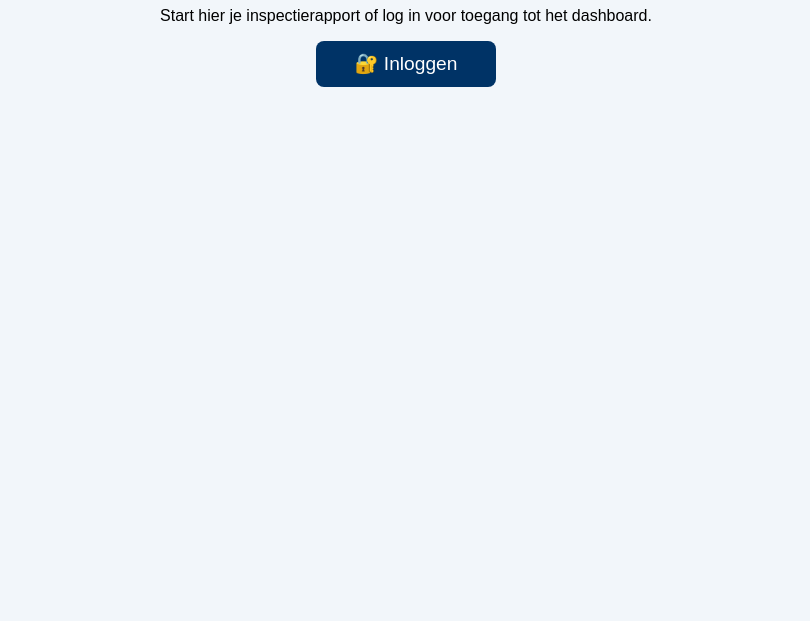
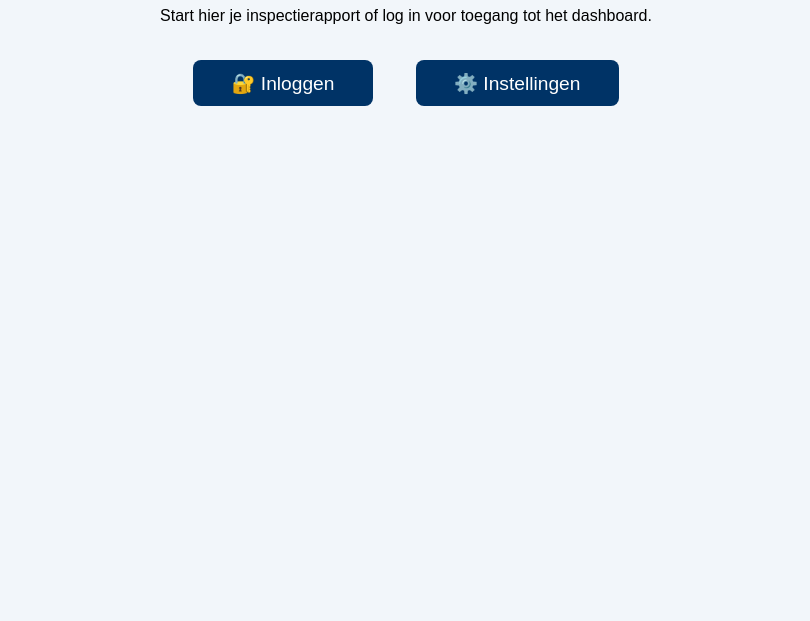
Before and after one commit to BrunsmannExperts/Appv2, a plain HTML site: page index.html in a window 1280 px wide. Shown: the part 179-800 px from the top of the page, without its empty margins (234-1044 px from the left). Drawn offline with Linux system fonts and the light colour scheme.

Commit message:
Add files via upload

```diff
--- a/index.html
+++ b/index.html
@@ -1,3 +1,4 @@
+
 <!DOCTYPE html>
 <html lang="nl">
 <head>
@@ -25,6 +26,10 @@
       color: white;
       border-radius: 8px;
       cursor: pointer;
+      margin: 1em;
+    }
+    .knop:hover {
+      background-color: #005199;
     }
   </style>
 </head>
@@ -32,6 +37,9 @@
   <img src="logo Brunsmann Experts.png" alt="Brunsmann Experts Logo" />
   <h1>Welkom bij Brunsmann Jacht- & ScheepsExperts</h1>
   <p>Start hier je inspectierapport of log in voor toegang tot het dashboard.</p>
-  <a href="login.html"><button class="knop">🔐 Inloggen</button></a>
+  <div>
+    <a href="login.html"><button class="knop">🔐 Inloggen</button></a>
+    <a href="instellingen.html"><button class="knop">⚙️ Instellingen</button></a>
+  </div>
 </body>
 </html>
```
